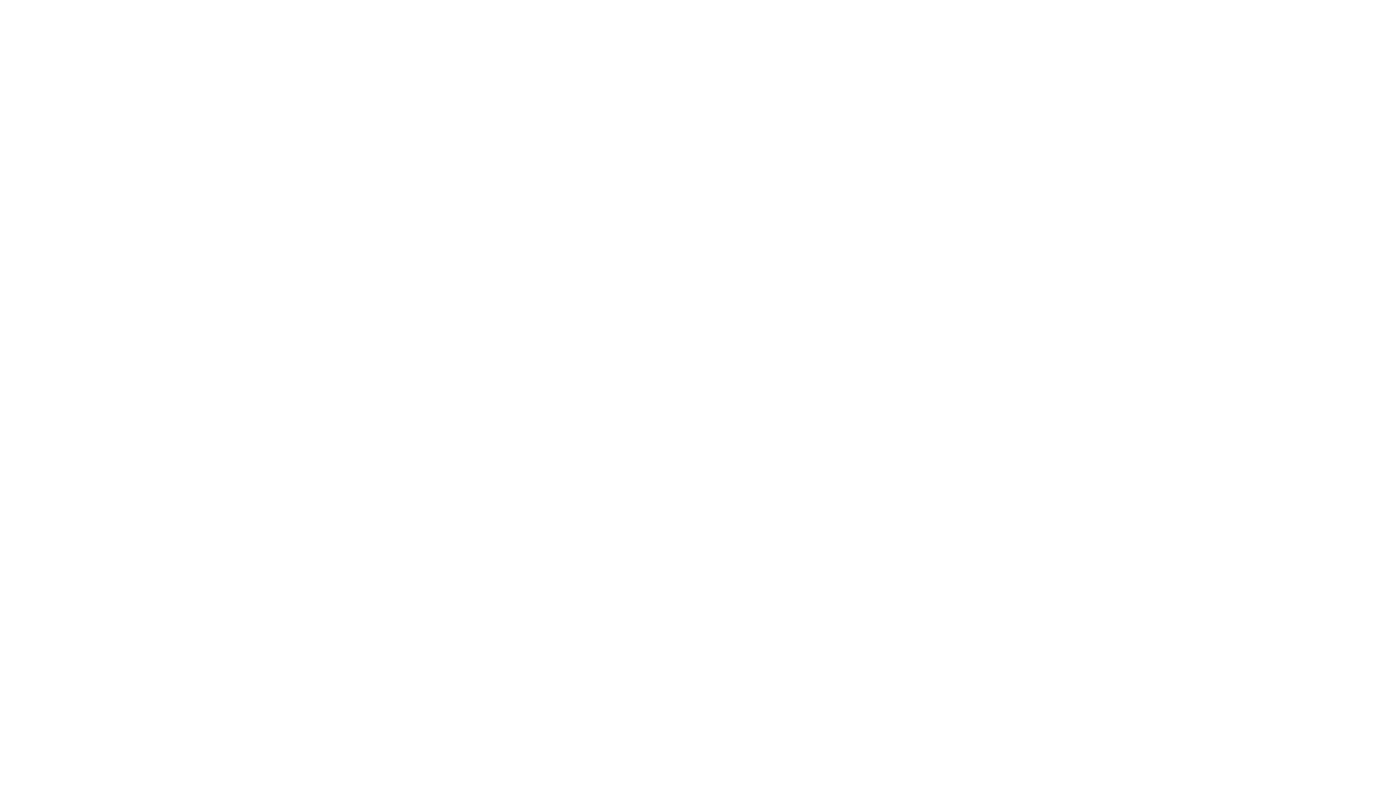
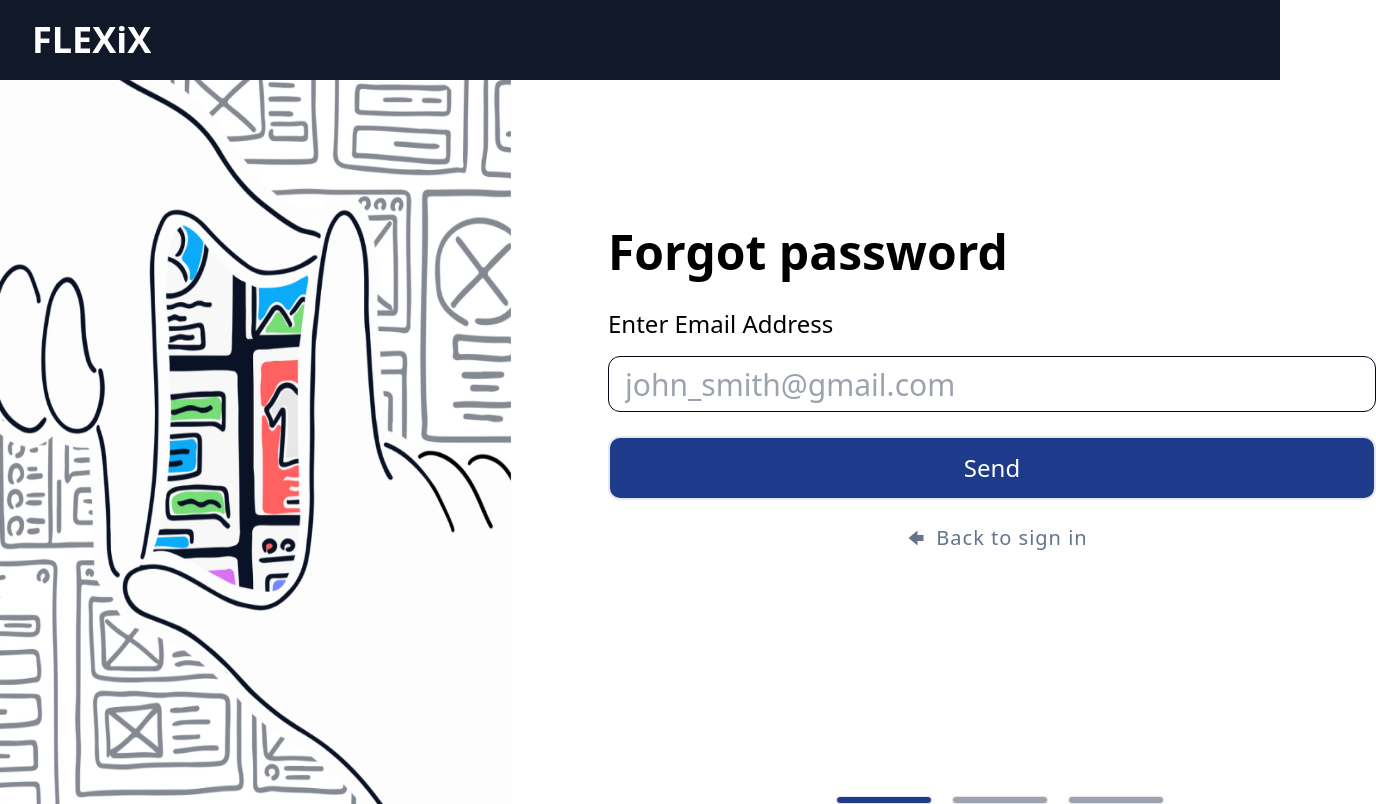
Before and after one commit to flexix-developer/Flexix-Frontend, a React (Create React App) app: page /forgot in a window 1280 px wide. Before the commit this address had no page. Shown: the whole page, 1376 px wide, since content can reach past the window. Built offline with nearby package versions, Linux system fonts and the light colour scheme.

Commit message:
Create Forgot Page 1/3

```diff
--- a/package.json
+++ b/package.json
@@ -8,6 +8,7 @@
     "@testing-library/user-event": "^13.5.0",
     "react": "^18.2.0",
     "react-dom": "^18.2.0",
+    "react-icons": "^4.12.0",
     "react-scripts": "5.0.1",
     "web-vitals": "^2.1.4"
   },
--- a/src/App.js
+++ b/src/App.js
@@ -1,8 +1,9 @@
-import React from 'react';
-import { Routes, Route } from 'react-router-dom';
-import HomePage from './pages/Home-Page';
-import LoginPage from './pages/Login-Page';
-import TutorialPage from './pages/Tutorial-Page';
+import React from "react";
+import { Routes, Route } from "react-router-dom";
+import HomePage from "./pages/Home-Page";
+import LoginPage from "./pages/Login-Page";
+import TutorialPage from "./pages/Tutorial-Page";
+import ForgotPasswordPage from "./pages/ForgotPassword-Page";
 
 const App = () => {
   return (
@@ -11,6 +12,7 @@ const App = () => {
         <Route path="/" element={<HomePage />} />
         <Route path="/login" element={<LoginPage />} />
         <Route path="/tutorial" element={<TutorialPage />} />
+        <Route path="/forgot" element={<ForgotPasswordPage />} />
       </Routes>
     </>
   );
--- /dev/null
+++ b/src/components/ForgotOne.js
@@ -0,0 +1,47 @@
+import { Link } from "react-router-dom";
+import { GoArrowLeft } from "react-icons/go";
+
+function ForgotOne() {
+  return (
+    <div className="Right w-3/5 h-full flex  items-center ">
+      <div className=" h-full flex flex-col">
+        <div className="Right-Content mx-24 mr-80 w-full h-5/6 flex  flex-col justify-center mb-24">
+          <span className="text-5xl font-semibold mt-20">Forgot password</span>
+          <form className="mt-8">
+            <label className="text-2xl font-normal">
+              Enter Email Address
+              <br />
+              <input
+                className="w-full h-14 border rounded-xl border-slate-950 mt-4 my-2  text-left px-4 py-1 text-3xl"
+                type="email"
+                name="email"
+                placeholder="่john_smith@gmail.com"
+              />
+            </label>
+            <input
+              className="bg-blue-900 text-white w-full  h-16 border-2 rounded-xl text-2xl mt-4"
+              type="submit"
+              value="Send"
+            />
+          </form>
+
+          <span className="ml-2 text-xl">
+            <div className="flex justify-center flex-row p-6 text-slate-500">
+              <Link to="/login" className="flex items-center flex-row ">
+                <GoArrowLeft className="text-2xl mr-2" />
+                <p className="tracking-wider">Back to sign in</p>
+              </Link>
+            </div>
+          </span>
+          <br />
+        </div>
+        <div className="flex h-2 justify-center ml-52 mt-8">
+          <div className=" w-24  bg-blue-900 mx-2.5 border rounded-xl "></div>
+          <div className="w-24  bg-gray-400 mx-2.5 border rounded-xl"></div>
+          <div className="w-24  bg-gray-400 mx-2.5 border rounded-xl"></div>
+        </div>
+      </div>
+    </div>
+  );
+}
+export default ForgotOne;
--- /dev/null
+++ b/src/pages/ForgotPassword-Page.js
@@ -0,0 +1,18 @@
+import NavBar from "../components/NavBar";
+import ForgotOne from "../components/ForgotOne";
+import bglogin from "../images/login-bg.png";
+
+function ForgotPasswordPage() {
+  return (
+    <div className="h-screen">
+      <NavBar />
+      <div className="Container flex h-90/0 ">
+        <div className="Left w-2/5 h-full flex justify-center items-center">
+          <img className="h-full" src={bglogin} alt="" />
+        </div>
+        <ForgotOne />
+      </div>
+    </div>
+  );
+}
+export default ForgotPasswordPage;
--- a/src/pages/Login-Page.js
+++ b/src/pages/Login-Page.js
@@ -1,5 +1,6 @@
 import NavBar from "../components/NavBar";
 import bglogin from "../images/login-bg.png";
+import { Link } from "react-router-dom";
 function LoginPage() {
   return (
     <div className="h-screen">
@@ -26,7 +27,10 @@ function LoginPage() {
               <br />
               <label className="text-2xl my-2 font-normal">
                 <div className="flex justify-between m-0">
-                  Password<p className="text-blue-800">Forgot password? </p>
+                  Password
+                  <Link to="/forgot">
+                    <p className="text-blue-800">Forgot password? </p>
+                  </Link>
                 </div>
                 <input
                   className="w-full  h-14 border rounded-xl border-slate-950 my-2 text-left px-2 py-1 text-3xl"
```
Also changed, not shown: src/components/ForgotThree.js (added), src/components/ForgotTwo.js (added), 1 other file (tests, documents, lock files or other folders). Lines whose indentation alone changed are shown as unchanged.
